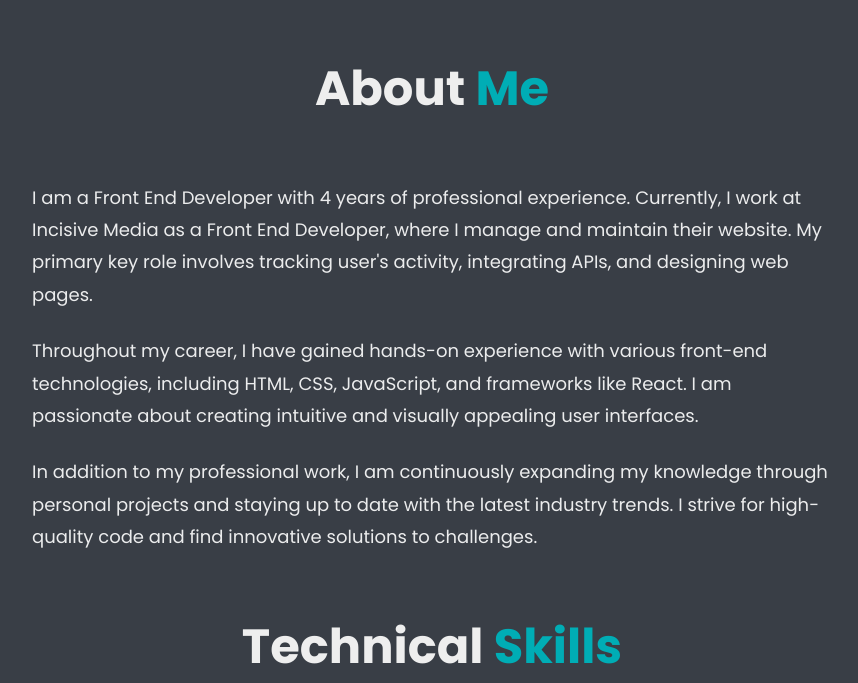
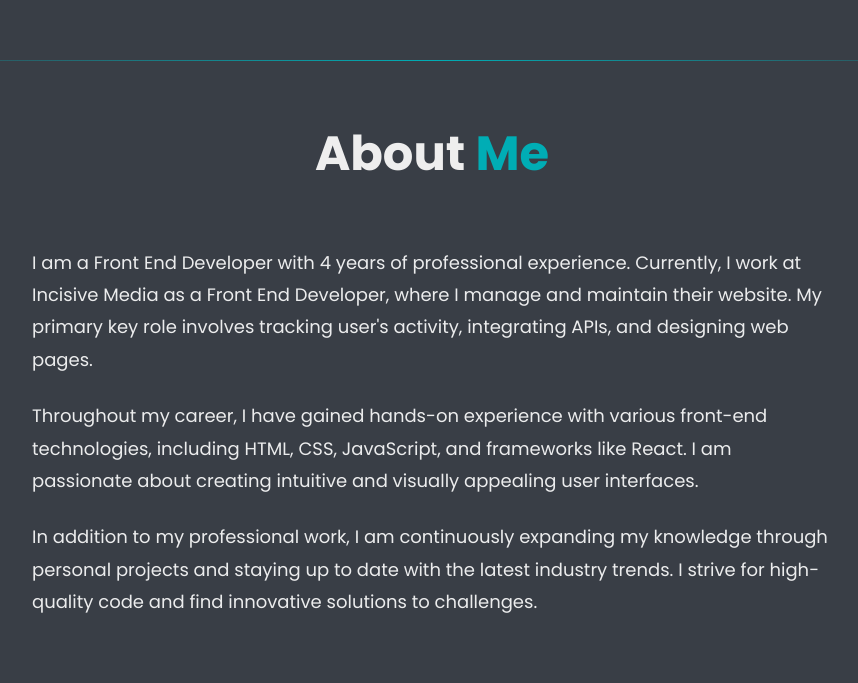
Before and after one commit to MikesonO/mikesono.github.io, a website built with Vite: page index.html in a window 1280 px wide. Shown: the part 804-1487 px from the top of the page, without its empty margins (208-1066 px from the left). Built offline with nearby package versions, Linux system fonts and the light colour scheme.

Commit message:
Add gradient separators between sections

```diff
--- a/src/styles/_base.scss
+++ b/src/styles/_base.scss
@@ -110,3 +110,37 @@ img {
   height: auto;
   display: block;
 }
+
+// === Section Separators ===
+// Gradient dividers between sections
+.about {
+
+  // Separator above About (between hero and about)
+  &::before {
+    content: '';
+    display: block;
+    width: 100%;
+    max-width: $container-max-width;
+    height: 1px;
+    background: linear-gradient(90deg, transparent, $color-primary, transparent);
+    margin: 0 auto $spacing-xl;
+  }
+
+}
+
+// Separator below each section (except hero and contact)
+.about,
+.skills,
+.projects {
+  position: relative;
+
+  &::after {
+    content: '';
+    display: block;
+    width: 100%;
+    max-width: $container-max-width;
+    height: 1px;
+    background: linear-gradient(90deg, transparent, $color-primary, transparent);
+    margin: $spacing-xl auto 0;
+  }
+}
```
